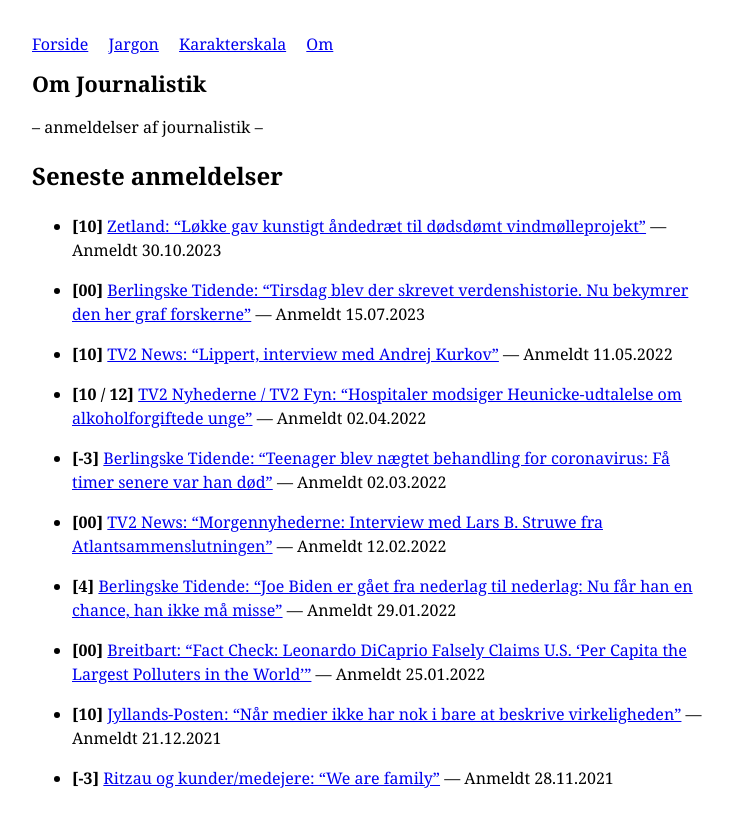
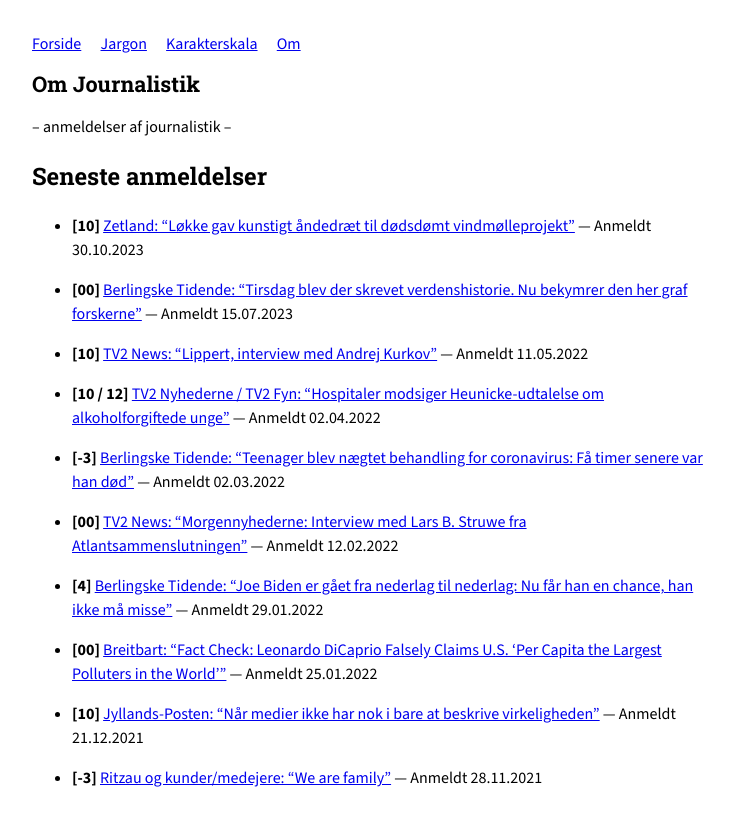
Before and after one commit to MichaelOAppel/OmJournalistik, a Jekyll site: the page built from index.md, in a window 1280 px wide. Shown: the top 827 px of the page, without its empty margins (272-1006 px from the left). Built offline with Jekyll 4.4.1, drawn with Linux system fonts in a browser that asks for light colours.

Commit message:
Update default.html

```diff
--- a/_layouts/default.html
+++ b/_layouts/default.html
@@ -4,9 +4,14 @@
   <meta charset="utf-8">
   <meta name="viewport" content="width=device-width, initial-scale=1">
   <title>{{ page.title }} | {{ site.title }}</title>
+  <link rel="preconnect" href="https://fonts.googleapis.com"
+  <link rel="preconnect" href="https://fonts.gstatic.com" crossorigin>
+  <link href="https://fonts.googleapis.com/css2?family=Roboto+Slab:wght@400;700&family=Source+Sans+3:ital,wght@0,400;0,700;1,400&display=swap" rel="stylesheet">
   <style>
-    body { font-family: Georgia, serif; max-width: 42rem; margin: 2rem auto; padding: 0 1rem; line-height: 1.5; }
-    nav a { margin-right: 1rem; }
+    body { font-family: "Source Sans 3", sans-serif; max-width: 42rem; margin: 2rem auto; padding: 0 1rem; line-height: 1.5; }
+      h1, h2, h3 { font-family: "Roboto Slab", serif; }
+      h1 { font-size: 1.35em; font-weight: 700; line-height: 1.3; }
+      nav a { margin-right: 1rem; }
         img { max-width: 100%; height: auto; display: block; margin: 1rem 0; }
     table.karakterskala { border-collapse: collapse; width: 100%; }
       table.karakterskala td { border: 1px solid #333; vertical-align: middle; }
```
